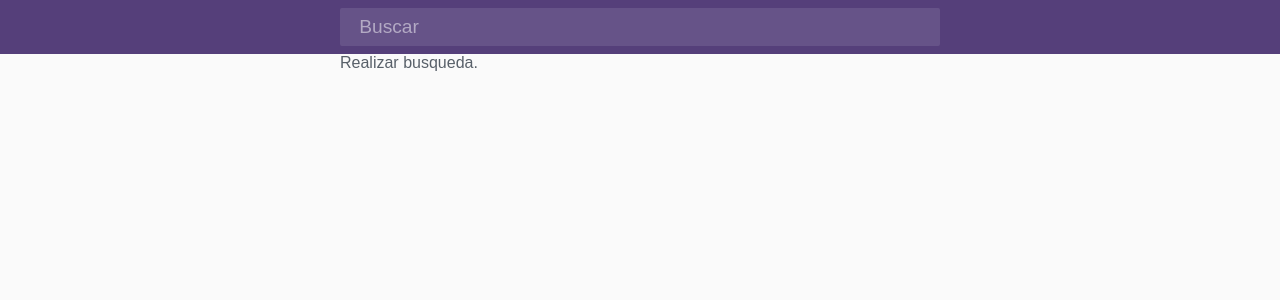
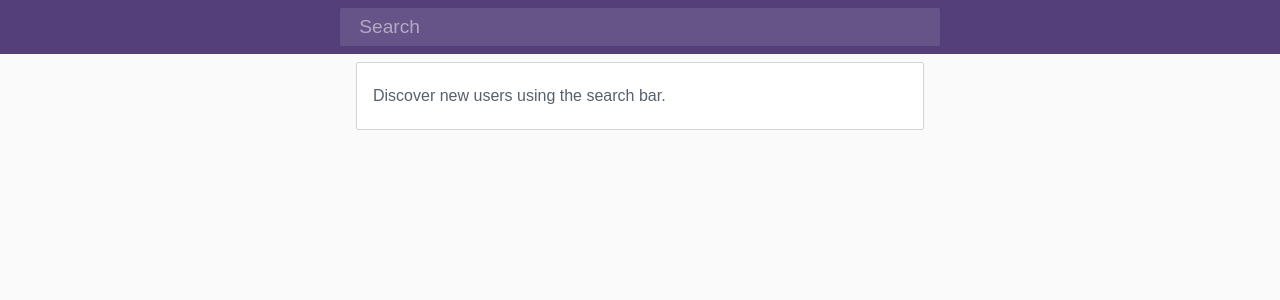
Before and after one commit to nilpaco/github-test, an Angular app: page /users in a window 1280 px wide. Shown: the top 300 px of the page. Built offline with nearby package versions, Linux system fonts and the light colour scheme.

Commit message:
styling cards list

```diff
--- a/src/app/navbar/navbar.component.html
+++ b/src/app/navbar/navbar.component.html
@@ -1,7 +1,7 @@
 <nav>
   <input type="text"
     name="login"
-    placeholder="Buscar"
+    placeholder="Search"
     [(ngModel)]="login"
     (ngModelChange)="search($event)"
     autocomplete="off">
--- a/src/app/users/user-card/user-card.component.scss
+++ b/src/app/users/user-card/user-card.component.scss
@@ -1,15 +1,6 @@
 :host {
     .card {
-        padding: 24px 16px;
         cursor: pointer;
-        display: flex;
-        flex-wrap: wrap;
-        position: relative;
-        background-color: #ffffff;
-        margin: 10px;
-        border: 1px solid #d1d5da;
-        border-radius: 2px;
-        margin: .5rem 1rem .5rem 1rem;
         img {
             height: 80px;
             width: 80px;
--- a/src/app/users/users.component.html
+++ b/src/app/users/users.component.html
@@ -1,7 +1,7 @@
 <app-user-card [user]="user" *ngFor="let user of users"></app-user-card>
-<div *ngIf="!users?.length && !loading">
-    Realizar busqueda.
+<div class="card" *ngIf="!users?.length && !loading">
+    Discover new users using the search bar.
 </div>
-<div *ngIf="loading">
+<div class="card" *ngIf="loading">
     Loading...
 </div>
--- a/src/assets/main.scss
+++ b/src/assets/main.scss
@@ -8,4 +8,14 @@ html {
     a {
         color: #0366d6;
     }
+    .card {
+        padding: 24px 16px;
+        display: flex;
+        flex-wrap: wrap;
+        margin: .5rem 1rem .5rem 1rem;
+        border: 1px solid #d1d5da;
+        position: relative;
+        background-color: #ffffff;
+        border-radius: 2px;
+    }
 }
```
